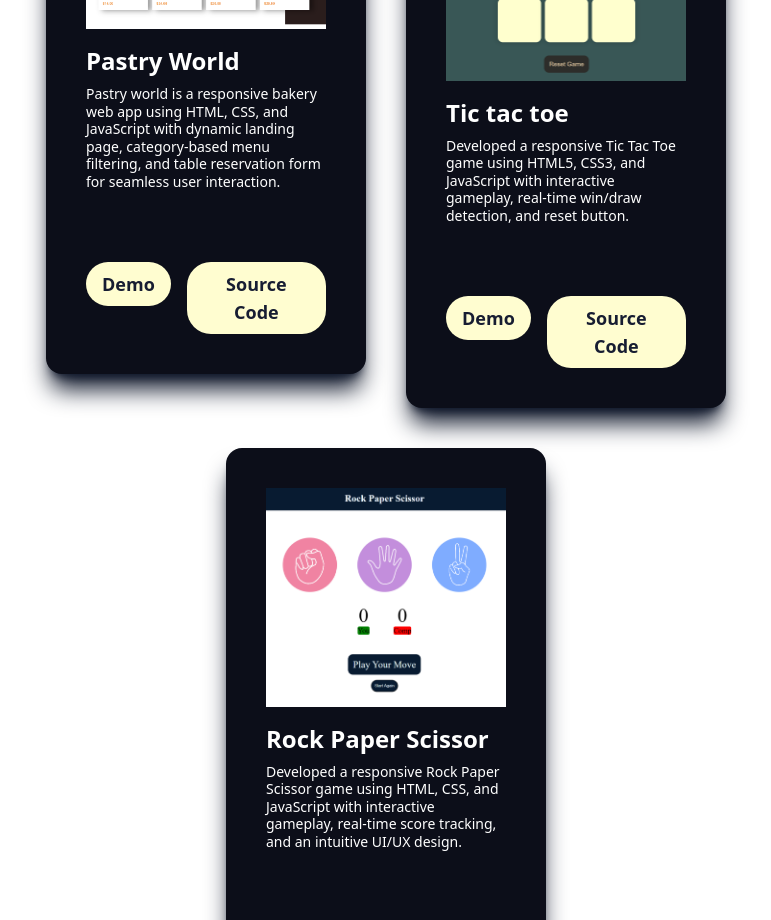
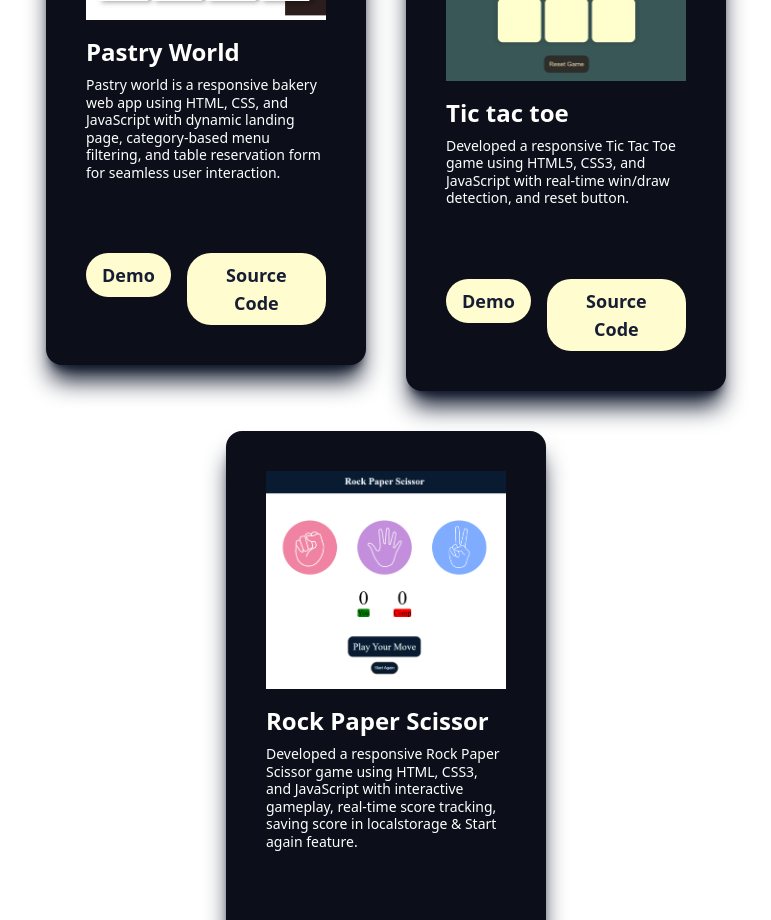
Before and after one commit to Sharma17Deepak/portfolio, a React (Vite) app: page / in a window 1280 px wide. Shown: the part 3060-3980 px from the top of the page, without its empty margins (254-1025 px from the left). Built offline with nearby package versions, Linux system fonts and the light colour scheme.

Commit message:
Updated game defintion

```diff
--- a/src/components/Projects/Project.jsx
+++ b/src/components/Projects/Project.jsx
@@ -37,14 +37,14 @@ const Projects = () => {
         <ProjectCard
           image={ttt}
           title="Tic tac toe"
-          main="Developed a responsive Tic Tac Toe game using HTML5, CSS3, and JavaScript with interactive gameplay, real-time win/draw detection, and reset button."
+          main="Developed a responsive Tic Tac Toe game using HTML5, CSS3, and JavaScript with real-time win/draw detection, and reset button."
           demo="https://sharma17deepak.github.io/Tic-Tac-Toe-/"
           sc="https://github.com/Sharma17Deepak/Tic-Tac-Toe-"
         />
         <ProjectCard
           image={rps}
           title="Rock Paper Scissor"
-          main="Developed a responsive Rock Paper Scissor game using HTML, CSS, and JavaScript with interactive gameplay, real-time score tracking, and an intuitive UI/UX design."
+          main="Developed a responsive Rock Paper Scissor game using HTML, CSS3, and JavaScript with interactive gameplay, real-time score tracking, saving score in localstorage & Start again feature."
           demo="https://sharma17deepak.github.io/Rock-Paper-Scissor/"
           sc="https://github.com/Sharma17Deepak/Rock-Paper-Scissor"
         />
```
